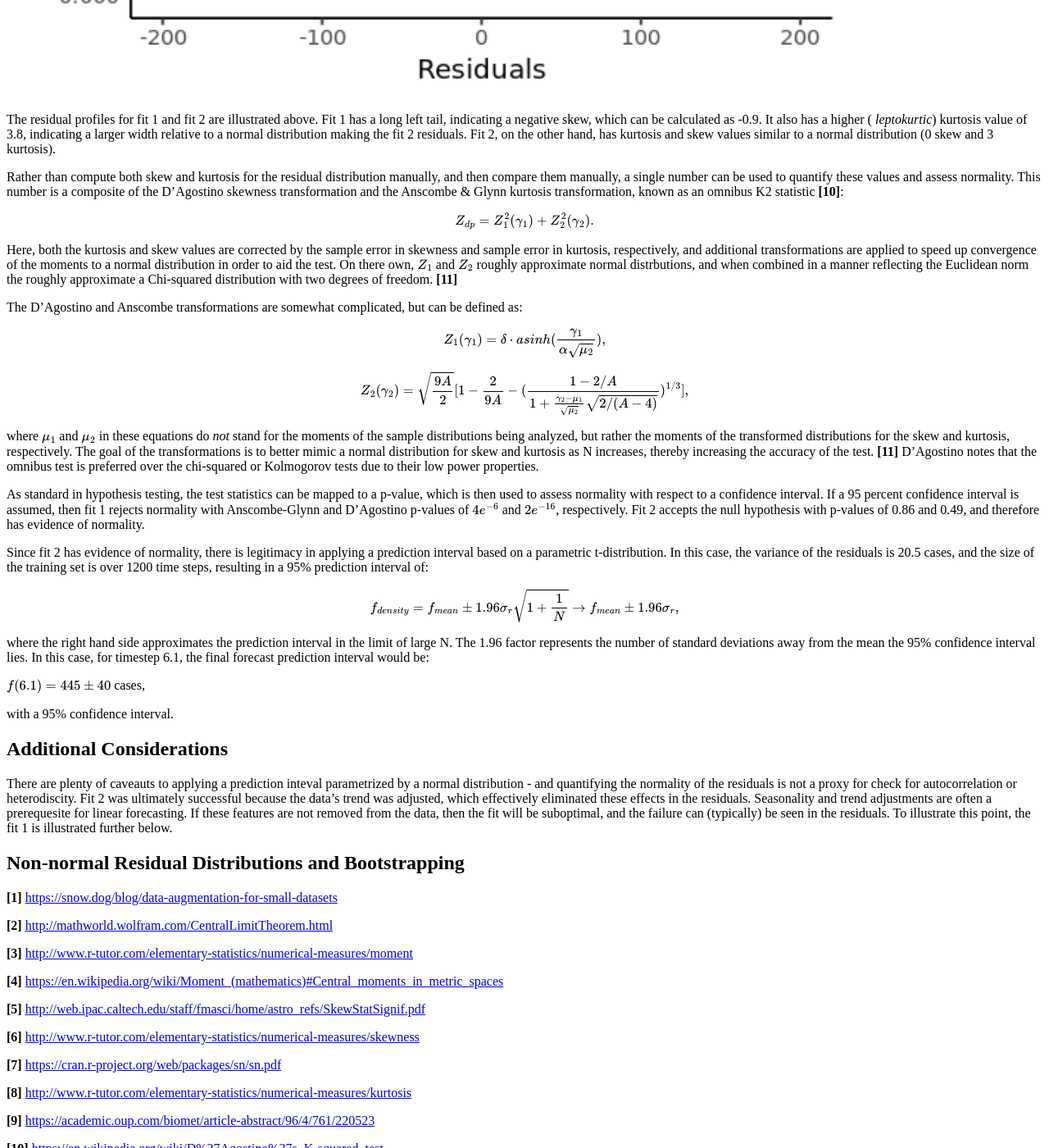
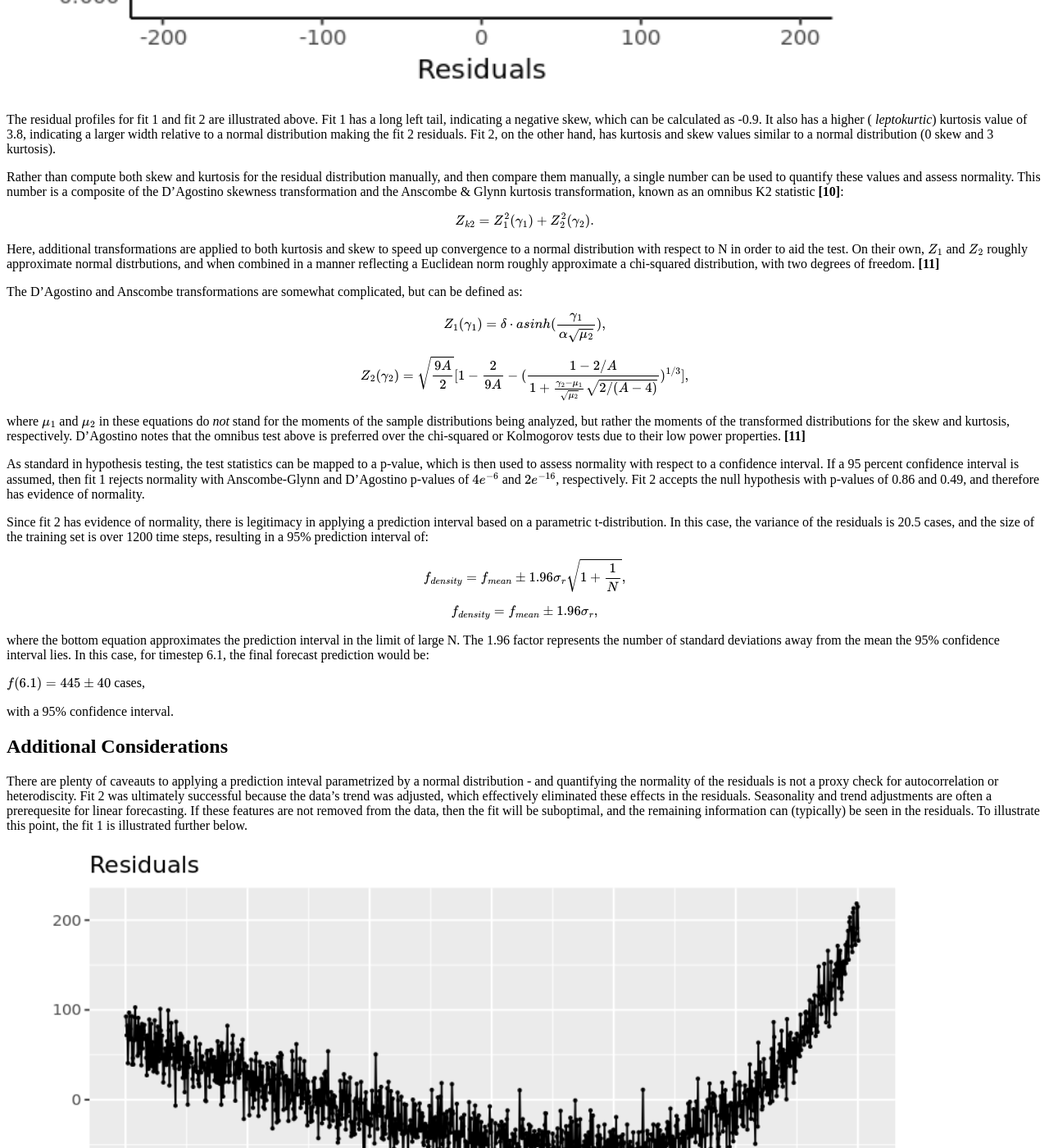
Before and after one commit to jtutmaher/jtutmaher.github.io, a Jekyll site: the page built from _posts/2019-06-10-introduction-to-basic-statistics.md, in a window 1280 px wide and 1400 px high, scrolled down 9645 px. Shown: the whole window at 82% size. Built offline with Jekyll 4.4.1, drawn with Linux system fonts in a browser that asks for light colours; formulas are drawn with MathJax 3.

Commit message:
updated residual plots

```diff
--- a/_posts/2019-06-10-introduction-to-basic-statistics.md
+++ b/_posts/2019-06-10-introduction-to-basic-statistics.md
@@ -225,9 +225,9 @@ The residual profiles for fit 1 and fit 2 are illustrated above. Fit 1 has a lon
 
 Rather than compute both skew and kurtosis for the residual distribution manually, and then compare them manually, a single number can be used to quantify these values and assess normality. This number is a composite of the D'Agostino skewness transformation and the Anscombe & Glynn kurtosis transformation, known as an omnibus K2 statistic **[10]**:
 
-$$ Z_{dp} = Z_1^2(\gamma_1) + Z_2^2(\gamma_2).$$
+$$ Z_{k2} = Z_1^2(\gamma_1) + Z_2^2(\gamma_2).$$
 
-Here, both the kurtosis and skew values are corrected by the sample error in skewness and sample error in kurtosis, respectively, and additional transformations are applied to speed up convergence of the moments to a normal distribution in order to aid the test. On there own, $Z_1$ and $Z_2$ roughly approximate normal distrbutions, and when combined in a manner reflecting the Euclidean norm the roughly approximate a Chi-squared distribution with two degrees of freedom. **[11]**
+Here, additional transformations are applied to both kurtosis and skew to speed up convergence to a normal distribution with respect to N in order to aid the test. On their own, $Z_1$ and $Z_2$ roughly approximate normal distrbutions, and when combined in a manner reflecting a Euclidean norm roughly approximate a chi-squared distribution, with two degrees of freedom. **[11]**
 
 The D'Agostino and Anscombe transformations are somewhat complicated, but can be defined as:
 
@@ -235,15 +235,17 @@ $$Z_1(\gamma_1) = \delta \cdot asinh(\frac{\gamma_1}{\alpha \sqrt{\mu_2}}),$$
 
 $$Z_2(\gamma_2) = \sqrt{\frac{9A}{2}} [1 - \frac{2}{9A} - (\frac{1 - 2/A}{1 + \frac{\gamma_2 - \mu_1}{\sqrt{\mu_2}} \sqrt{2/(A-4)}})^{1/3}],$$
 
-where $\mu_1$ and $\mu_2$ in these equations do *not* stand for the moments of the sample distributions being analyzed, but rather the moments of the transformed distributions for the skew and kurtosis, respectively. The goal of the transformations is to better mimic a normal distribution for skew and kurtosis as N increases, thereby increasing the accuracy of the test. **[11]** D'Agostino notes that the omnibus test is preferred over the chi-squared or Kolmogorov tests due to their low power properties.
+where $\mu_1$ and $\mu_2$ in these equations do *not* stand for the moments of the sample distributions being analyzed, but rather the moments of the transformed distributions for the skew and kurtosis, respectively. D'Agostino notes that the omnibus test above is preferred over the chi-squared or Kolmogorov tests due to their low power properties. **[11]**
 
 As standard in hypothesis testing, the test statistics can be mapped to a p-value, which is then used to assess normality with respect to a confidence interval. If a 95 percent confidence interval is assumed, then fit 1 rejects normality with Anscombe-Glynn and D'Agostino p-values of $4e^{-6}$ and $2e^{-16}$, respectively. Fit 2 accepts the null hypothesis with p-values of 0.86 and 0.49, and therefore has evidence of normality.
 
 Since fit 2 has evidence of normality, there is legitimacy in applying a prediction interval based on a parametric t-distribution. In this case, the variance of the residuals is 20.5 cases, and the size of the training set is over 1200 time steps, resulting in a 95% prediction interval of:
 
-$$ f_{density} = f_{mean} \pm 1.96\sigma_r \sqrt{1 + \frac{1}{N}} \rightarrow f_{mean} \pm 1.96\sigma_r,$$
+$$ f_{density} = f_{mean} \pm 1.96\sigma_r \sqrt{1 + \frac{1}{N}},$$
 
-where the right hand side approximates the prediction interval in the limit of large N. The 1.96 factor represents the number of standard deviations away from the mean the 95% confidence interval lies. In this case, for timestep 6.1, the final forecast prediction interval would be:
+$$f_{density} =  f_{mean} \pm 1.96\sigma_r,$$
+
+where the bottom equation approximates the prediction interval in the limit of large N. The 1.96 factor represents the number of standard deviations away from the mean the 95% confidence interval lies. In this case, for timestep 6.1, the final forecast prediction would be:
 
 $$f(6.1) = 445 \pm 40$$ cases,
 
@@ -251,7 +253,11 @@ with a 95% confidence interval.
 
 ## Additional Considerations
 
-There are plenty of caveauts to applying a prediction inteval parametrized by a normal distribution - and quantifying the normality of the residuals is not a proxy for check for autocorrelation or heterodiscity. Fit 2 was ultimately successful because the data's trend was adjusted, which effectively eliminated these effects in the residuals. Seasonality and trend adjustments are often a prerequesite for linear forecasting. If these features are not removed from the data, then the fit will be suboptimal, and the failure can (typically) be seen in the residuals. To illustrate this point, the fit 1 is illustrated further below.
+There are plenty of caveauts to applying a prediction inteval parametrized by a normal distribution - and quantifying the normality of the residuals is not a proxy check for autocorrelation or heterodiscity. Fit 2 was ultimately successful because the data's trend was adjusted, which effectively eliminated these effects in the residuals. Seasonality and trend adjustments are often a prerequesite for linear forecasting. If these features are not removed from the data, then the fit will be suboptimal, and the remaining information can (typically) be seen in the residuals. To illustrate this point, the fit 1 is illustrated further below.
+
+![ModelFits](https://raw.githubusercontent.com/jtutmaher/jtutmaher.github.io/master/_screenshots/residual_plots_fit1.png?raw=true)
+
+
 
 ## Non-normal Residual Distributions and Bootstrapping
 
```
Also changed, not shown: _screenshots/residual_plots_fit1.png (added), _screenshots/residual_plots_fit2.png (added).
